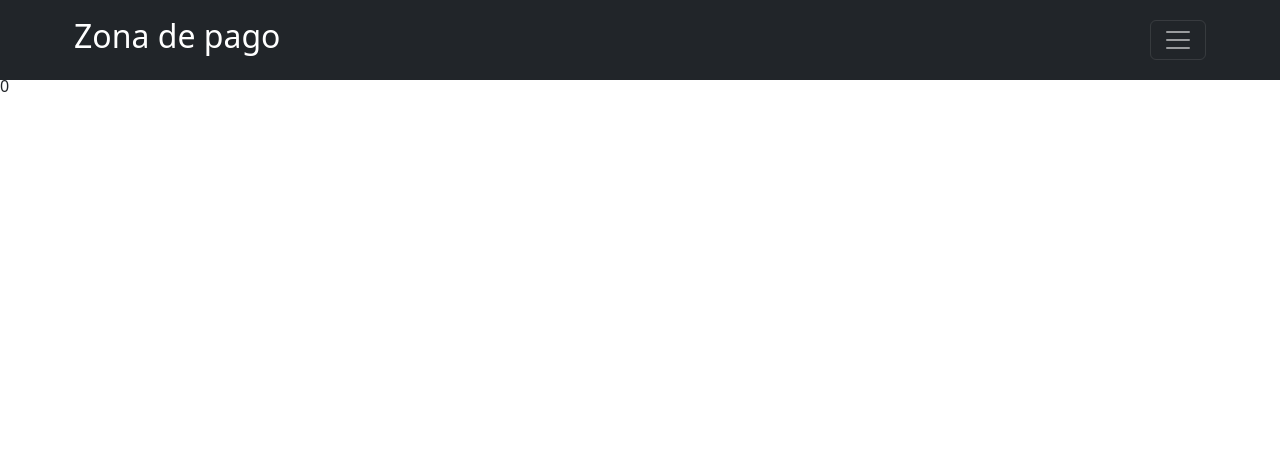
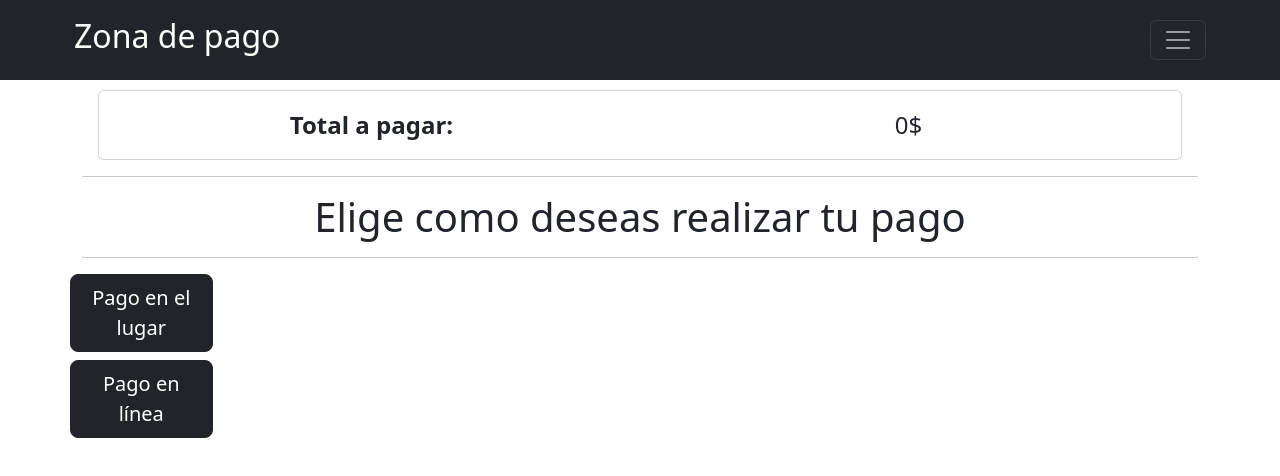
Before and after one commit to SrgP2003/Proyecto_LIC104, a React (Vite) app: page /payment in a window 1280 px wide. Shown: the top 476 px of the page. Built offline with nearby package versions, Linux system fonts and the light colour scheme; a web font is replaced by a local one.

Commit message:
Seguimiento de carrito de compras y zona de pago

```diff
--- a/src/App.jsx
+++ b/src/App.jsx
@@ -52,8 +52,7 @@ export default function App() {
                     return null;
                 }
                 return cartItem; // Devolver el ítem si no coincide
-            })
-                .filter(cartItem => cartItem !== null);
+            }).filter(cartItem => cartItem !== null);
         });
     };
 
--- /dev/null
+++ b/src/assets/css/Payment.css
@@ -0,0 +1,8 @@
+.row-payment{
+    font-size: 1.5em;
+}
+@media(max-width: 344px){
+    .row-payment{
+        font-size: 1.3em;
+    }
+}
--- a/src/components/Payment.jsx
+++ b/src/components/Payment.jsx
@@ -1,12 +1,67 @@
 import HeaderNav from "./HeaderNav"
+import "../assets/css/Payment.css"
+import { useState } from "react"
 
 export default function PaymentMethods({ cart, convertPrice, totalPrice }) {
+    const [paymentMethod, setPaymentMethod] = useState("");
+    const handleClickPaymentOnPlace = () => {
+        setPaymentMethod("En el lugar")
+    }
+    const handleClickPaymentOnline = () => {
+        setPaymentMethod("En linea")
+    }
+
     return (
         <>
             <header>
-                <HeaderNav title={'Zona de pago'}/>
+                <HeaderNav title={'Zona de pago'} />
             </header>
-            <p>{totalPrice}</p>
+            <main>
+                <section className="container text-center">
+                    <article className="card m-3">
+                        <div className="card-body">
+                            <div className="row row-payment d-flex align-items-center">
+                                <div className="col-6">
+                                    <strong>Total a pagar: </strong>
+                                </div>
+                                <div className="col-6">
+                                    <span>{totalPrice}$</span>
+                                </div>
+                            </div>
+                        </div>
+                    </article>
+                    <article>
+                        <header className="text-center">
+                            <hr />
+                            <h3 className="display-6">Elige como deseas realizar tu pago</h3>
+                            <hr />
+                        </header>
+                        <main>
+                            <section>
+                                <article className="row">
+                                    <div className="col-lg-3">
+                                        <div className="row flex-column">
+                                            <div className="col-6 d-flex justify-content-start">
+                                                <div className="row">
+                                                    <button className="btn btn-dark btn-lg" onClick={handleClickPaymentOnPlace}>Pago en el lugar</button>
+                                                </div>
+                                            </div>
+                                            <div className="col-6 mt-2 d-flex justify-content-start">
+                                                <div className="row">
+                                                    <button className="btn btn-dark btn-lg" onClick={handleClickPaymentOnline}>Pago en línea</button>
+                                                </div>
+                                            </div>
+                                        </div>
+                                    </div>
+                                    <div className="col-lg-9">
+
+                                    </div>
+                                </article>
+                            </section>
+                        </main>
+                    </article>
+                </section>
+            </main>
         </>
     )
 }
```
